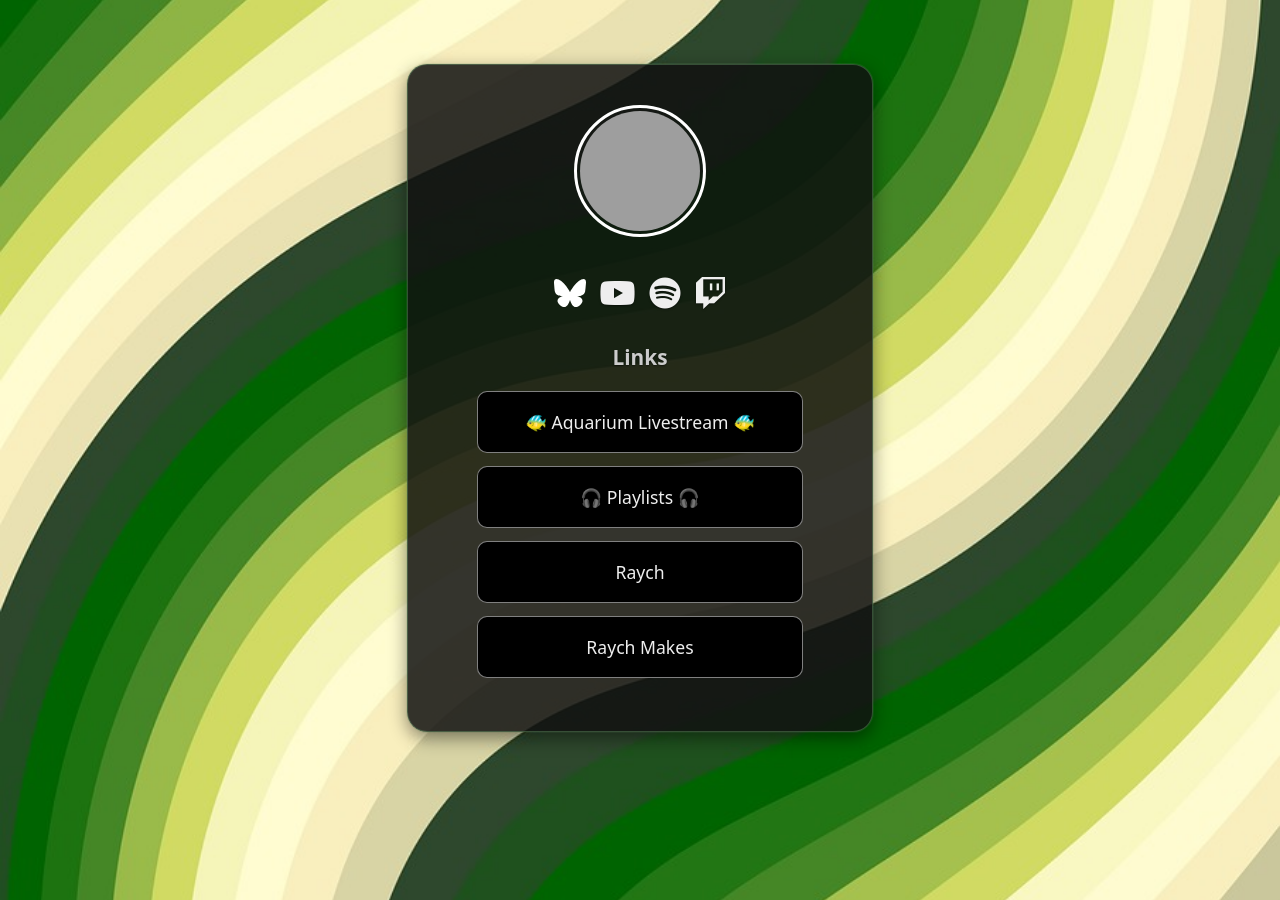
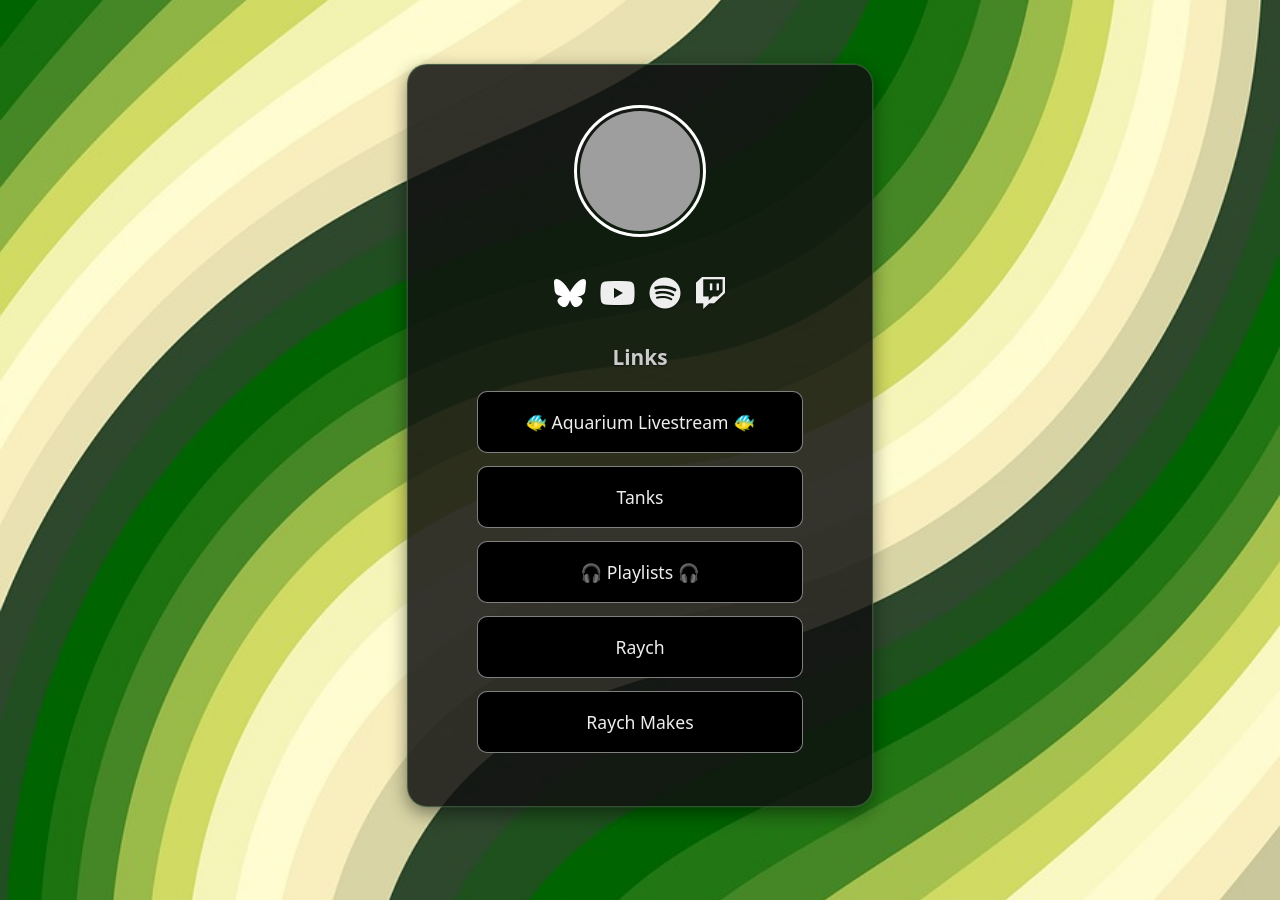
Before and after one commit to rachelsprague/turtles.raych.com, a Jekyll site: the page built from index.md, in a window 1280 px wide. Built offline with Jekyll 4.4.1, drawn with Linux system fonts in a browser that asks for light colours; grey boxes are pictures that could not be loaded.

Commit message:
Add tanks link

```diff
--- a/index.md
+++ b/index.md
@@ -28,6 +28,7 @@ body_class: turtles-page
   <!-- Links Section -->
   <h2>Links</h2>
   <a href="https://www.twitch.tv/raych_com" target="_blank" rel="noopener">🐠 Aquarium Livestream 🐠</a>
+  <a href="/tanks" rel="noopener">Tanks</a>
   <a href="https://open.spotify.com/user/31ekhjd5x5qoyln7zo4zkv4tneay" target="_blank" rel="noopener">🎧 Playlists 🎧</a>
   <a class="btn btn--primary btn--large btn--block" href="/" target="_blank" rel="noopener">Raych</a>
   <a class="btn btn--primary btn--large btn--block" href="http://www.raych.com/makes/" target="_blank" rel="noopener">Raych Makes</a>
```
